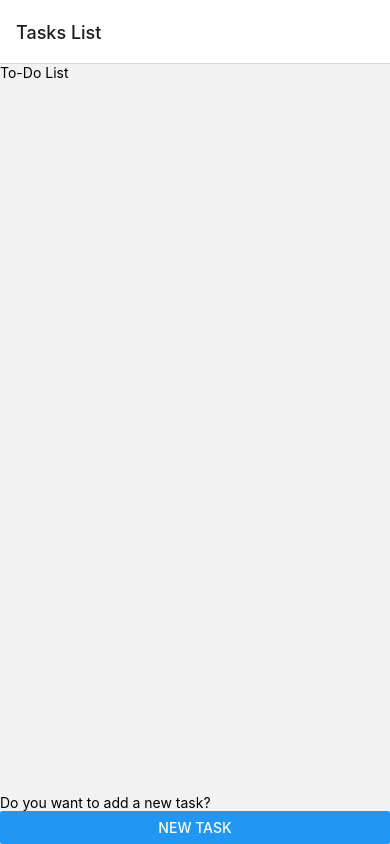
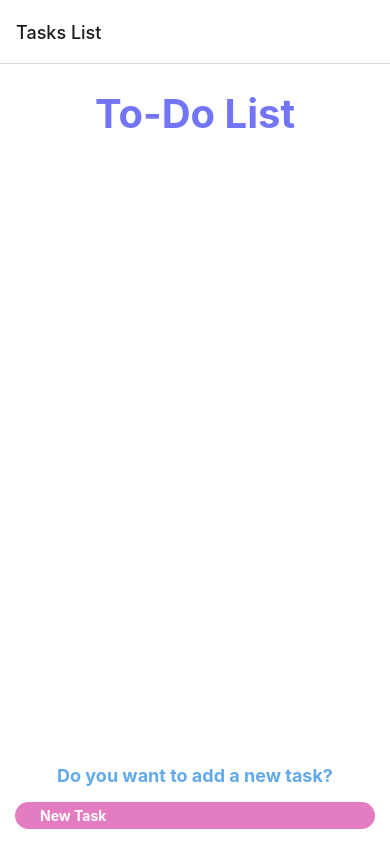
Before and after one commit to guadarecio/Todos, a React Native app: screen / in a window 390 px wide. Built offline with nearby package versions, Linux system fonts and the light colour scheme.

Commit message:
added styles

```diff
--- a/src/context/TodosContext.jsx
+++ b/src/context/TodosContext.jsx
@@ -17,9 +17,10 @@ export const TodosProvider = ({ children }) => {
     };
 
 
+
     return (
         <TodosContext.Provider value={{ text, setText, taskDescription, setTaskDescription, handleAddTask }}>
             {children}
         </TodosContext.Provider>
     );
-}
+};
--- a/src/screens/NewTask.jsx
+++ b/src/screens/NewTask.jsx
@@ -1,26 +1,57 @@
 import React, { useContext } from 'react';
-import { View, Text, Button, TextInput } from 'react-native';
+import { View, Text, TextInput, TouchableOpacity, Image } from 'react-native';
 import { TodosContext } from '../context/TodosContext';
 
 const NewTask = () => {
   const { text, setText, handleAddTask } = useContext(TodosContext);
 
   return (
-    <View>
-      <Text>NewTask</Text>
-      <Text>Description:</Text>
+    <View style={{ flex: 1, backgroundColor: "white", alignItems: "center" }}>
+
+      <View style={{ flexDirection: "row", justifyContent: "space-between" }}>
+        <Text style={{
+          padding: 5,
+
+          fontSize: 40,
+          fontWeight: 'bold',
+          color: 'rgba(77, 82, 244, 0.8)',
+        }}>Add you new task here!</Text>
+
+      </View>
       <TextInput
+        style={{
+          backgroundColor: 'rgba(57, 148, 228, 0.8)',
+          padding: 60,
+          marginBottom: 30,
+          borderRadius: 30,
+        }}
         onChangeText={(d) => setText(d)}
         value={text}
         placeholder='Write your task here'
         clearButtonMode="always"
       />
 
-      <Button
-        title="Add Task"
+      <TouchableOpacity
+        style={{
+          margin: 15,
+          paddingHorizontal: 25,
+          paddingVertical: 5,
+          backgroundColor: 'rgba(221, 92, 178, 0.8)',
+          borderRadius: 30,
+
+        }}
+
         onPress={handleAddTask}
+      >
+        <Text style={{ color: "white", fontWeight: "bold" }}>Add Task</Text>
+      </TouchableOpacity>
+      <Image
+        style={{
+          width: 200,
+          height: 200,
+        }}
+        source={{ uri: 'https://play-lh.googleusercontent.com/VPqK75BwKMtTDFF6UQS6E3GYdYqzvZfddDxoKRH-DSlXIcYLN_EeSy5OXKx0bhBTtLUU' }}
       />
-
     </View>
   );
 };
--- a/src/screens/TasksList.jsx
+++ b/src/screens/TasksList.jsx
@@ -1,5 +1,5 @@
 import React, { useContext } from 'react';
-import { SafeAreaView, View, Text, Button, FlatList } from 'react-native';
+import { SafeAreaView, View, Text, Button, FlatList, TouchableOpacity } from 'react-native';
 import { useNavigation } from '@react-navigation/native';
 import { TodosContext } from '../context/TodosContext';
 import CheckBox from 'react-native-check-box';
@@ -23,30 +23,65 @@ const TasksList = () => {
     };
 
     return (
-        <SafeAreaView style={{ flex: 1 }}>
-            <Text>To-Do List</Text>
+        <SafeAreaView style={{ flex: 1, backgroundColor: "white" }}>
+            <Text style={{
+                padding: 5,
+                textAlign: 'center',
+                fontSize: 40,
+                fontWeight: 'bold',
+                color: 'rgba(77, 82, 244, 0.8)',
+                marginBottom: 20,
+                marginTop: 20,
+            }}>To-Do List</Text>
             <FlatList
                 data={taskDescription}
                 renderItem={({ item }) => (
 
-                    <View style={{ flexDirection: 'row', justifyContent: 'space-between', alignItems: 'center' }}>
+                    <View style={{
+                        flexDirection: 'row', justifyContent: 'space-between', alignItems: 'center', backgroundColor: 'rgba(57, 148, 228, 0.8)',
+                        padding: 15,
+                        marginHorizontal: 15,
+                        marginBottom: 20,
+                        borderRadius: 30,
+                    }}>
                         <CheckBox
                             style={{ flex: 1, padding: 10 }}
                             onClick={() => handleToggleTask(item.id)}
                             isChecked={item.isChecked}
                             rightText={item.description}
+                            rightTextStyle={{ color: 'white', fontSize: 18 }}
+                            checkBoxColor="white"
+                            checkedCheckBoxColor="'rgba(77, 82, 244, 0.8)'"
+
                         />
 
-                        <Button title="Delete" onPress={() => handleDeleteTask(item.description)} />
+
+                        <TouchableOpacity onPress={() => handleDeleteTask(item.description)}>
+                            <Text style={{ color: "white", fontWeight: "bold", fontSize: 18 }}>Delete</Text>
+                        </TouchableOpacity>
                     </View>
                 )}
                 keyExtractor={item => item.id}
             />
-            <Text>Do you want to add a new task?</Text>
-            <Button
-                title="New Task"
+            <Text style={{
+                marginBottom: 1,
+                fontSize: 18,
+                fontWeight: 'bold',
+                color: 'rgba(57, 148, 228, 0.8)',
+                textAlign: 'center',
+            }}>Do you want to add a new task?</Text>
+            <TouchableOpacity
+                style={{
+                    margin: 15,
+                    paddingHorizontal: 25,
+                    paddingVertical: 5,
+                    backgroundColor: 'rgba(221, 92, 178, 0.8)',
+                    borderRadius: 30,
+                }}
                 onPress={() => navigate('New Task')}
-            />
+            >
+                <Text style={{ color: "white", fontWeight: "bold" }} >New Task</Text>
+            </TouchableOpacity>
         </SafeAreaView>
     );
 };
```
